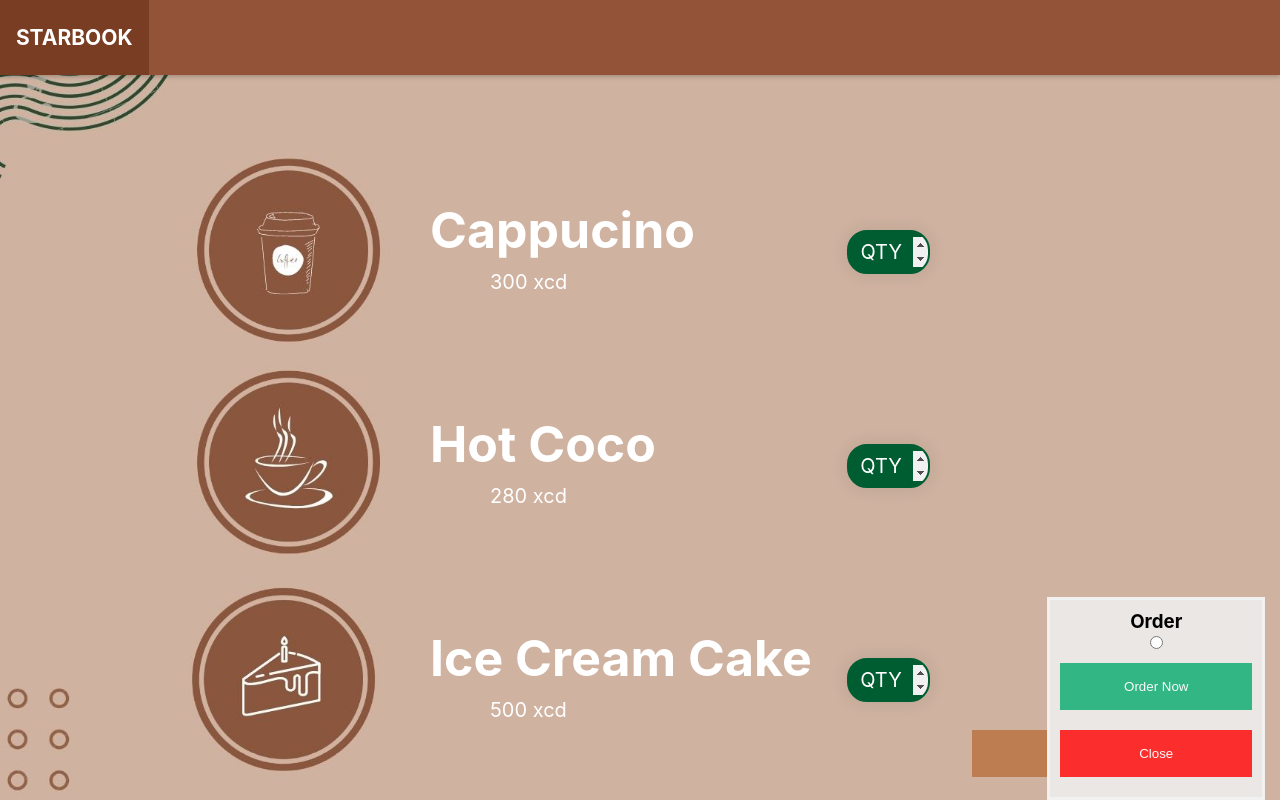
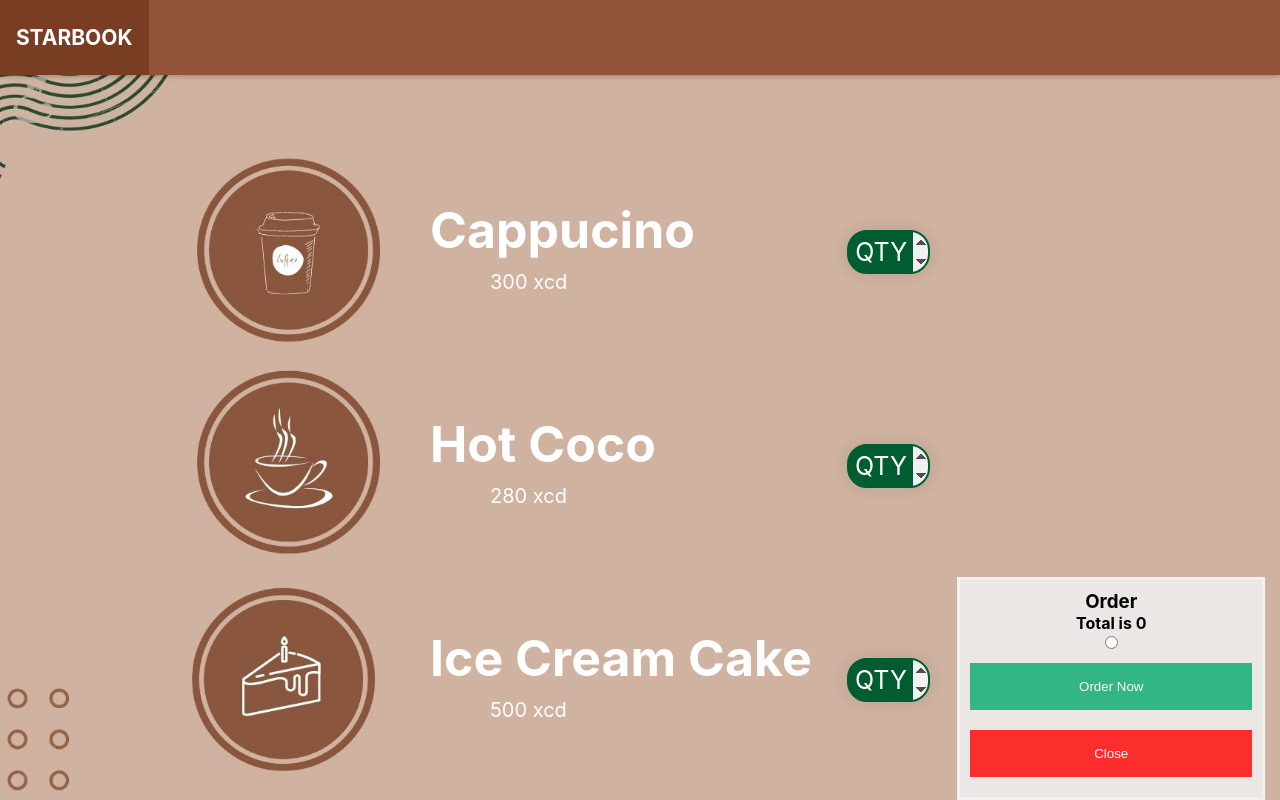
Before and after one commit to patkamon/exceed-coffee-front, a React (Create React App) app: page /order in a window 1280 px wide. Both pictures are taken after a click on the button "Order". Built offline with nearby package versions, Linux system fonts and the light colour scheme.

Commit message:
fix enter button

```diff
--- a/src/pages/Form.js
+++ b/src/pages/Form.js
@@ -80,7 +80,7 @@ const Form = () => {
         <input className='phone-number' name='phone' type='tel' placeholder='ex.088-777-3333'pattern="[0-9]{3}-[0-9]{3}-[0-9]{4}" required/><br/>
 
         <input className='num-seat' name='willsit'  type="number" min="1" max="8" placeholder='seat' required></input>
-        <button className='submit-btn' type='submit' hidden>Submit</button>
+        <button className='submit-btn' type='submit' disabled="">Submit</button>
 
 
         </div>
--- a/src/pages/Login.js
+++ b/src/pages/Login.js
@@ -45,7 +45,7 @@ const Login = () => {
             <input name="password" placeholder="password" type="password" className="signup-text-input" />
             <br/>
 
-            <button type="submit" hidden />
+            <button className='btn-submit' type="submit" disabled='' />
 
           </form>
         </div>
--- a/src/pages/Order.js
+++ b/src/pages/Order.js
@@ -6,6 +6,8 @@ import { getObjForm } from '../utils/form'
 import './style/Order.css'
 
 const Order = () => {
+
+    const [total, setTotal] = useState(0)
 
 
 
@@ -17,10 +19,22 @@ const Order = () => {
     const b = document.getElementById("q-menu2").value
     const c = document.getElementById("q-menu3").value
     console.log(a,b,c)
+    console.log(`price a is 300 then total is ${a*300}`)
+    console.log(`price b is 280 then total is ${b*280}`)
+    console.log(`price c is 500 then total is ${c*500}`)
+
+    const cal = (a*300) + (b*280) + (c*500)
+    setTotal(cal)
+
   }
 
   function openForm() {
     document.getElementById("myForm").style.display = "block";
+    const a = document.getElementById("q-menu1").value
+    const b = document.getElementById("q-menu2").value
+    const c = document.getElementById("q-menu3").value
+    const cal = (a*300) + (b*280) + (c*500)
+    setTotal(cal)
   }
 
   function closeForm() {
@@ -80,6 +94,7 @@ const Order = () => {
 
         <input className='num-seat-d' name='willsit'  type="number" min="1" max="8" placeholder='seat' required></input> */}
 
+        <h4>Total is {total}</h4>
 
         <input type='radio'></input>
 
@@ -88,7 +103,7 @@ const Order = () => {
 
 
 
-    <button type="submit" className="btn">Order Now</button>
+    <button type="submit" className="order-now-btn">Order Now</button>
     <button type="button" className="btn cancel" onClick={closeForm} >Close</button>
   </form>
   </div>
--- a/src/pages/style/Form.css
+++ b/src/pages/style/Form.css
@@ -195,3 +195,7 @@ input:-webkit-autofill {
 input:focus::placeholder {
   color: transparent;
 }
+
+.submit-btn {
+  margin-left: 10000px;
+}
--- a/src/pages/style/Login.css
+++ b/src/pages/style/Login.css
@@ -142,3 +142,7 @@ input:focus::placeholder {
 button {
   margin-top: 10px;
 }
+
+.btn-submit {
+  margin-left: 10000px;
+}
--- a/src/pages/style/Order.css
+++ b/src/pages/style/Order.css
@@ -53,12 +53,12 @@ input[type="number"]::-webkit-outer-spin-button {
 }
 
 input[type="number"] {
-  line-height: 10px;
+  line-height: 40px;
+  font-size: 25px;
 }
 
 input[type="number"]::-webkit-inner-spin-button {
-  width: 30px;
-  height: 30px;
+  width: 20px;
 }
 
 .btn-order {
@@ -66,3 +66,14 @@ input[type="number"]::-webkit-inner-spin-button {
   bottom: 20px;
   margin-right: 10%;
 }
+
+.form-container .order-now-btn {
+  background-color: #04aa6d;
+  color: white;
+  padding: 16px 65px;
+  border: none;
+  cursor: pointer;
+  width: 100%;
+  margin-bottom: 10px;
+  opacity: 0.8;
+}
```
